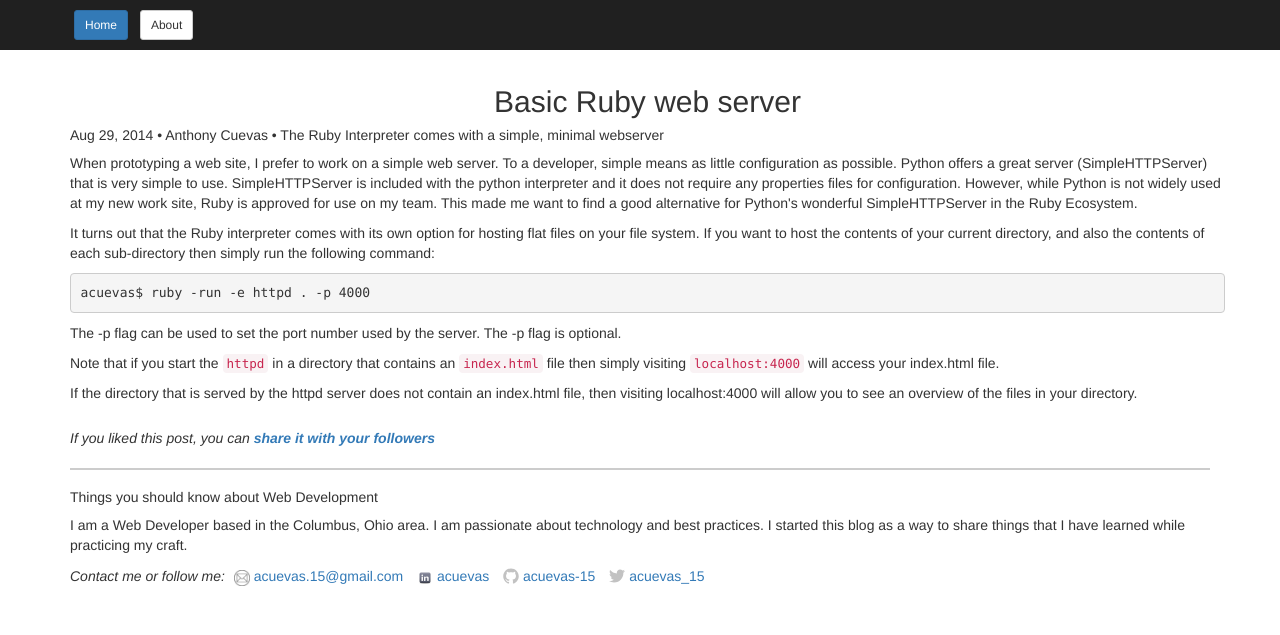
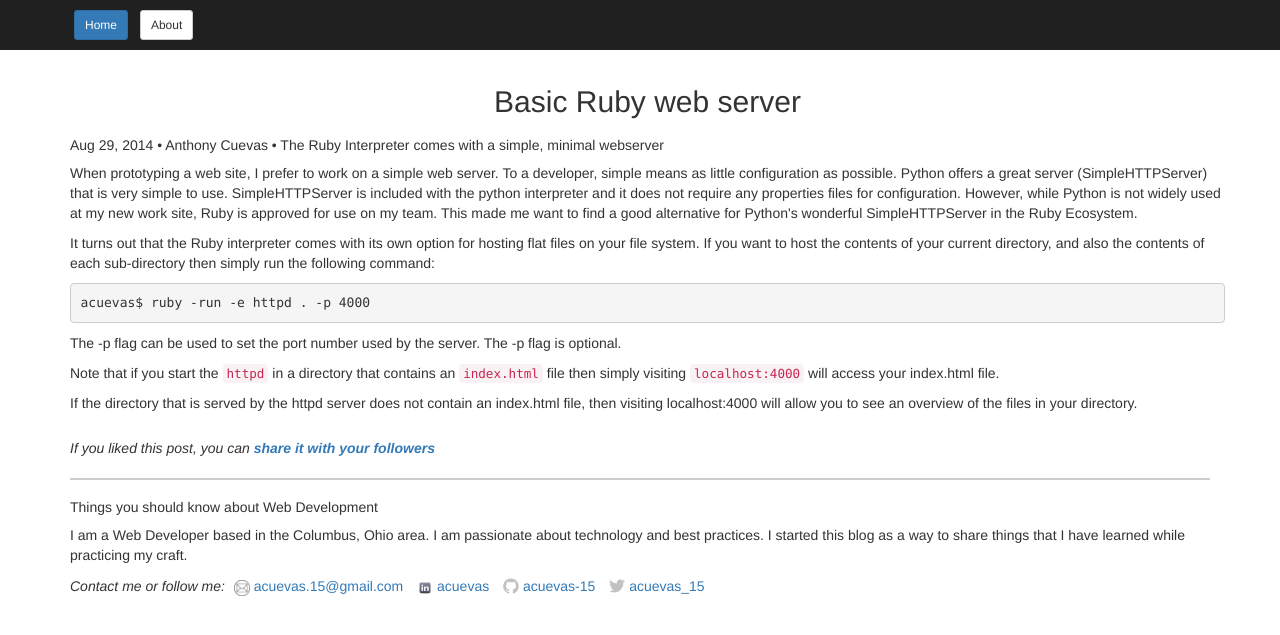
Before and after one commit to acuevas-15/acuevas-15.github.io, a Jekyll site: the page built from _posts/2014-08-29-basic-ruby-server.html, in a window 1280 px wide. Shown: the top 635 px of the page. Built offline with Jekyll 4.4.1, drawn with Linux system fonts in a browser that asks for light colours; nearby versions of some CDN libraries.

Commit message:
updated style

```diff
--- a/css/main.css
+++ b/css/main.css
@@ -50,3 +50,5 @@ div#content.page-content {
 #twitter-plug {
   margin-top: 25px;
 }
+
+#content h2 {margin-bottom: 20px;}
```
